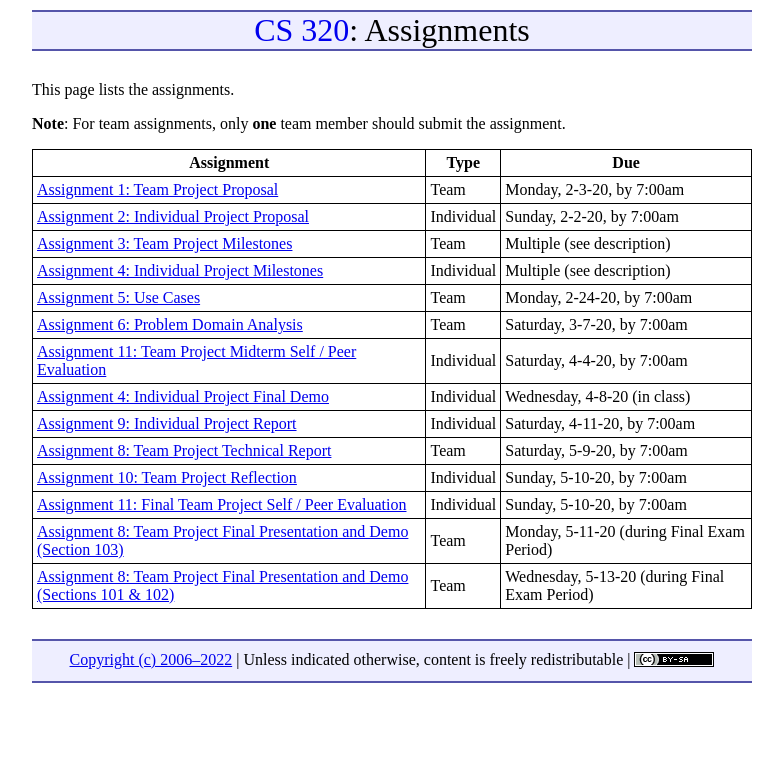
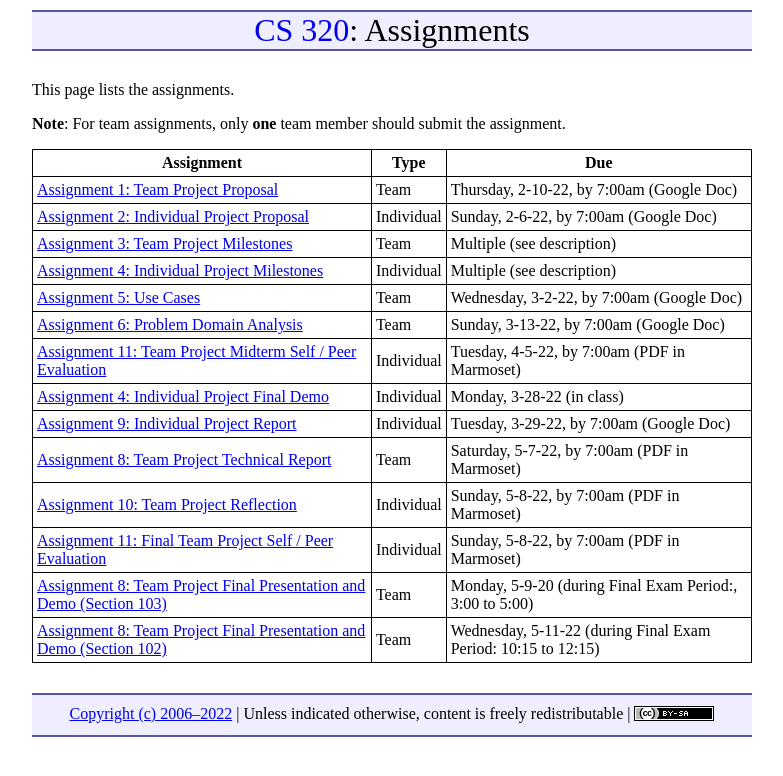
Before and after one commit to ycpcs/cs320-spring2022, a Jekyll site: the page built from assign/index.md, in a window 1280 px wide. Shown: the top 776 px of the page, without its empty margins (248-1031 px from the left). Built offline with Jekyll 4.4.1, drawn with Linux system fonts in a browser that asks for light colours.

Commit message:
updated dates

```diff
--- a/assign/index.md
+++ b/assign/index.md
@@ -9,17 +9,17 @@ This page lists the assignments.
 
 Assignment | Type | Due
 ---------- | ---- | ---
-[Assignment 1: Team Project Proposal](assign01.html) | Team | Monday, 2-3-20, by 7:00am
-[Assignment 2: Individual Project Proposal](assign02.html) | Individual | Sunday, 2-2-20, by 7:00am
+[Assignment 1: Team Project Proposal](assign01.html) | Team | Thursday, 2-10-22, by 7:00am (Google Doc)
+[Assignment 2: Individual Project Proposal](assign02.html) | Individual | Sunday, 2-6-22, by 7:00am (Google Doc)
 [Assignment 3: Team Project Milestones](assign03.html) | Team | Multiple (see description)
 [Assignment 4: Individual Project Milestones](assign04.html) | Individual | Multiple (see description)
-[Assignment 5: Use Cases](assign05.html) | Team | Monday, 2-24-20, by 7:00am
-[Assignment 6: Problem Domain Analysis](assign06.html) | Team | Saturday, 3-7-20, by 7:00am
-[Assignment 11: Team Project Midterm Self / Peer Evaluation](assign11.html) | Individual | Saturday, 4-4-20, by 7:00am
-[Assignment 4: Individual Project Final Demo](assign04.html) | Individual | Wednesday, 4-8-20 (in class)
-[Assignment 9: Individual Project Report](assign09.html) | Individual | Saturday, 4-11-20, by 7:00am
-[Assignment 8: Team Project Technical Report](assign08.html) | Team | Saturday, 5-9-20, by 7:00am
-[Assignment 10: Team Project Reflection](assign10.html) | Individual | Sunday, 5-10-20, by 7:00am
-[Assignment 11: Final Team Project Self / Peer Evaluation](assign11.html) | Individual | Sunday, 5-10-20, by 7:00am
-[Assignment 8: Team Project Final Presentation and Demo (Section 103)](assign08.html) | Team | Monday, 5-11-20 (during Final Exam Period)
-[Assignment 8: Team Project Final Presentation and Demo (Sections 101 & 102)](assign08.html) | Team | Wednesday, 5-13-20 (during Final Exam Period)
+[Assignment 5: Use Cases](assign05.html) | Team | Wednesday, 3-2-22, by 7:00am (Google Doc)
+[Assignment 6: Problem Domain Analysis](assign06.html) | Team | Sunday, 3-13-22, by 7:00am (Google Doc)
+[Assignment 11: Team Project Midterm Self / Peer Evaluation](assign11.html) | Individual | Tuesday, 4-5-22, by 7:00am (PDF in Marmoset)
+[Assignment 4: Individual Project Final Demo](assign04.html) | Individual | Monday, 3-28-22 (in class)
+[Assignment 9: Individual Project Report](assign09.html) | Individual | Tuesday, 3-29-22, by 7:00am (Google Doc)
+[Assignment 8: Team Project Technical Report](assign08.html) | Team | Saturday, 5-7-22, by 7:00am (PDF in Marmoset)
+[Assignment 10: Team Project Reflection](assign10.html) | Individual | Sunday, 5-8-22, by 7:00am (PDF in Marmoset)
+[Assignment 11: Final Team Project Self / Peer Evaluation](assign11.html) | Individual | Sunday, 5-8-22, by 7:00am (PDF in Marmoset)
+[Assignment 8: Team Project Final Presentation and Demo (Section 103)](assign08.html) | Team | Monday, 5-9-20 (during Final Exam Period:, 3:00 to 5:00)
+[Assignment 8: Team Project Final Presentation and Demo (Section 102)](assign08.html) | Team | Wednesday, 5-11-22 (during Final Exam Period: 10:15 to 12:15)
```
